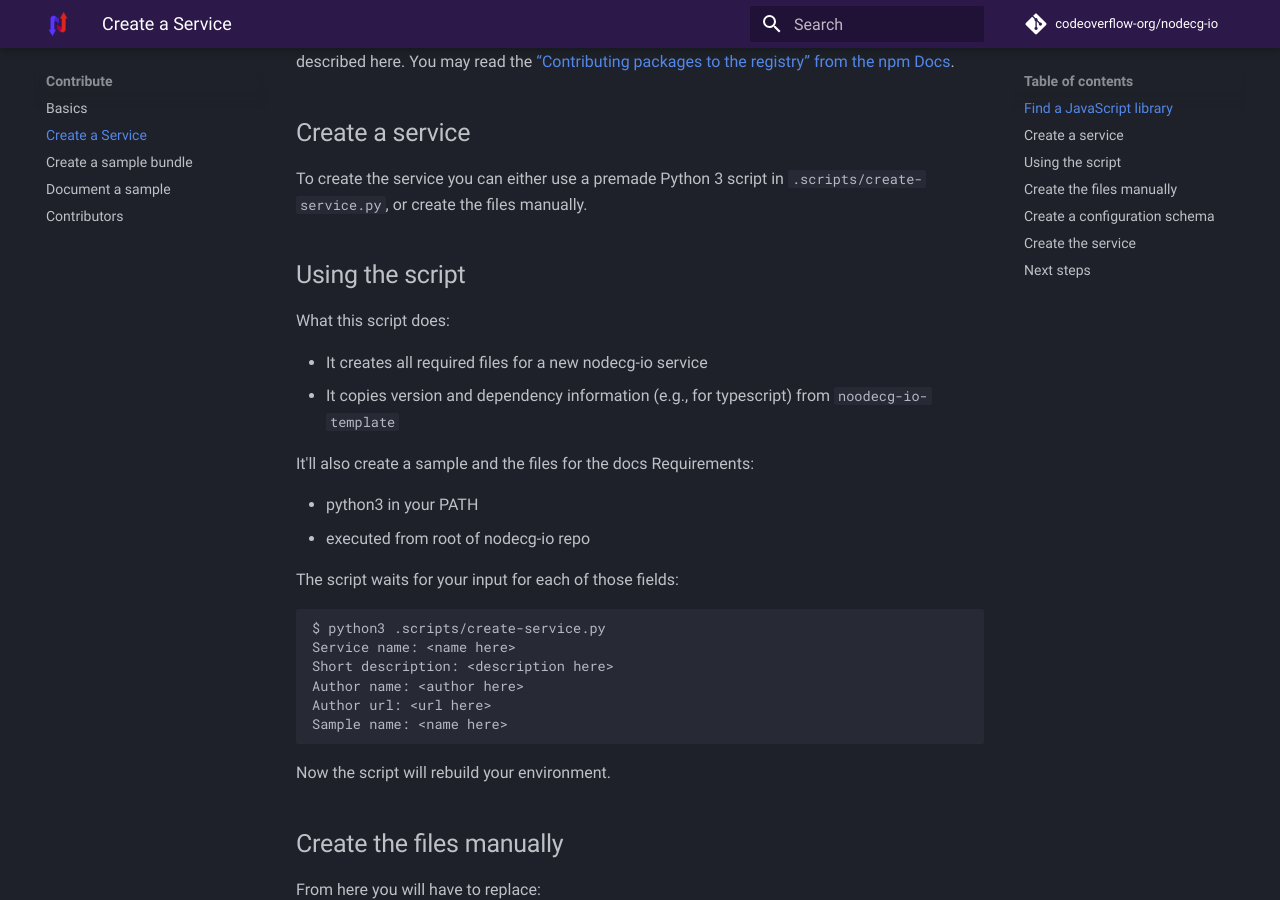
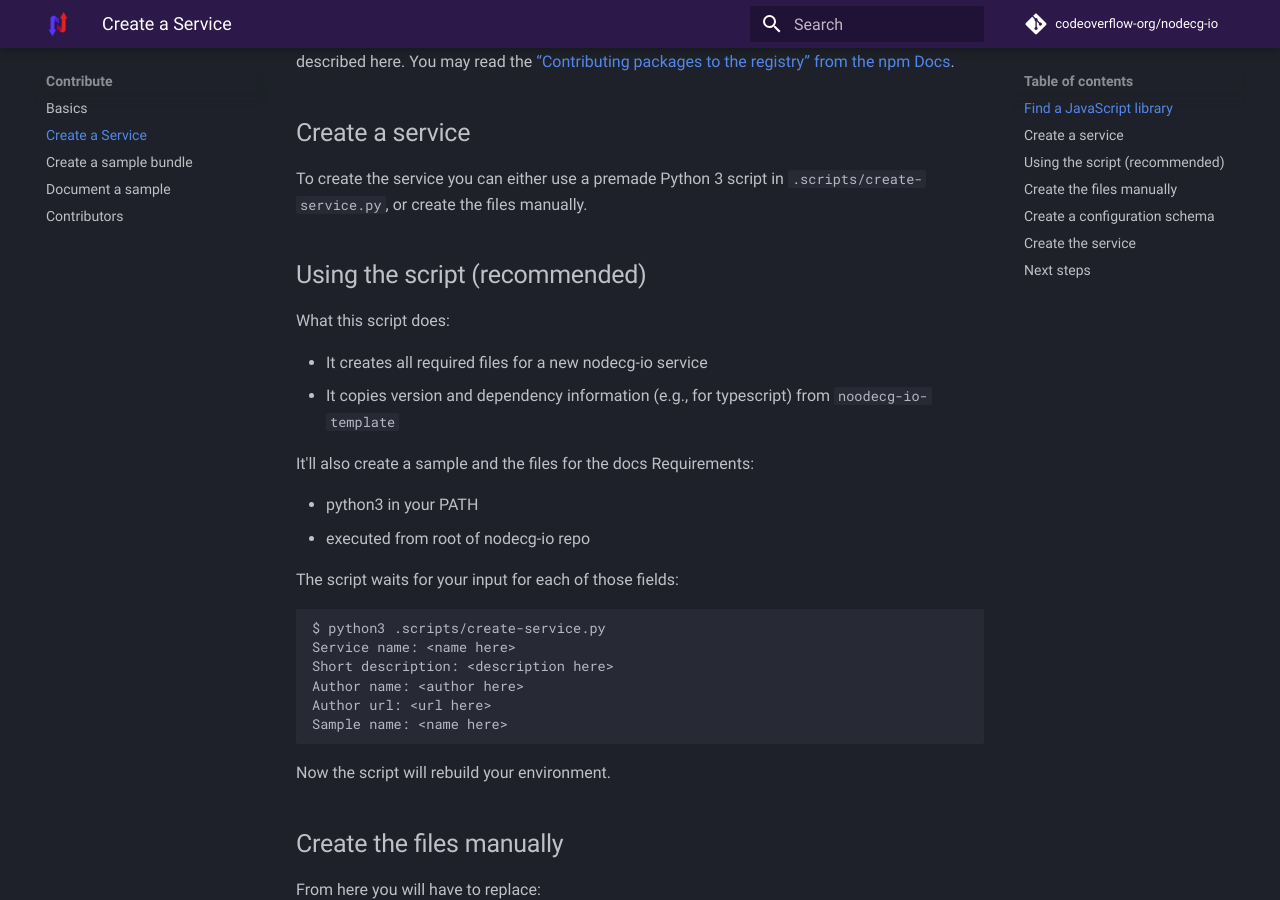
Before and after one commit to codeoverflow-org/nodecg-io-docs, an MkDocs documentation site: the page built from docs/contribute/create_service.md, in a window 1280 px wide and 900 px high, scrolled down 346 px. Built offline with MkDocs 1.6.1 and Material for MkDocs 9.7.7, drawn with Linux system fonts in a browser that asks for light colours; comment, search, counter and statistics services are not loaded; the version menu is left out; some of the changed text lies outside the part shown.

Commit message:
Update create_service.md
- Fix path in tsconfig.json
- Reccomend using the create-service.py script

Signed-off-by: Tim_Tech_Dev <Tim_Tech_Dev@protonmail.com>

````diff
--- a/docs/contribute/create_service.md
+++ b/docs/contribute/create_service.md
@@ -11,7 +11,7 @@
 
 To create the service you can either use a premade Python 3 script in `.scripts/create-service.py`, or create the files manually.
 
-## Using the script
+## Using the script (recommended)
 
 What this script does:
 
@@ -93,7 +93,7 @@
 
 ```json
 {
-    "extends": "../tsconfig.common.json",
+    "extends": "../../tsconfig.common.json",
     "references": [
         {
             "path": "../../nodecg-io-core"
````
